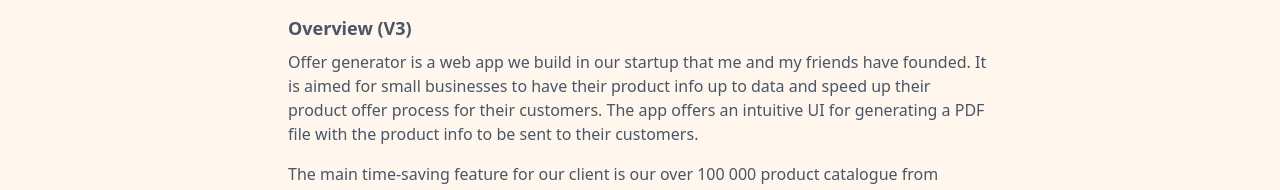
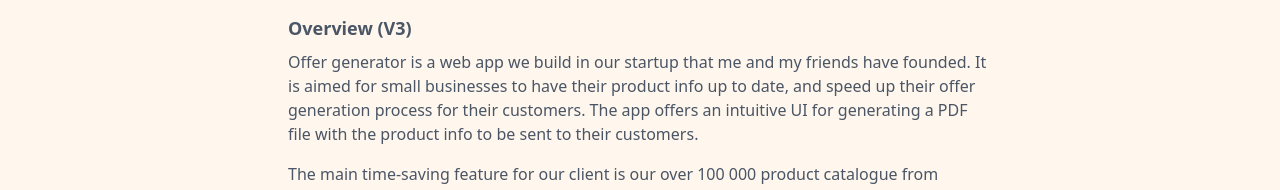
Before and after one commit to janharkonen/JanHarkonenPortfolio, a Next.js app: page /featured_projects/offer_generator in a window 1280 px wide. Shown: the part 682-872 px from the top of the page. Built offline with nearby package versions, Linux system fonts and the light colour scheme.

Commit message:
fix a bunch of text

```diff
--- a/src/app/(root)/featured_projects/offer_generator/page.tsx
+++ b/src/app/(root)/featured_projects/offer_generator/page.tsx
@@ -18,8 +18,8 @@ export default function Home() {
         <p className="text-base mb-4">
           Offer generator is a web app we build in our startup that
           me and my friends have founded. It is aimed for small businesses to
-          have their product info up to data and speed up their product offer
-          process for their customers. The app offers an intuitive UI for
+          have their product info up to date, and speed up their offer
+          generation process for their customers. The app offers an intuitive UI for
           generating a PDF file with the product info to be sent to
           their customers.
         </p>
--- a/src/app/(root)/featured_projects/progress_tracker/page.tsx
+++ b/src/app/(root)/featured_projects/progress_tracker/page.tsx
@@ -16,7 +16,7 @@ export default function Home() {
       <div className="mt-4">
         <h3 className="text-lg font-semibold mb-2">Overview</h3>
         <p className="text-base">
-          The Progress Tracker is a continuation of my 2021 mobile app.
+          Progress Tracker is a continuation of my 2021 mobile app.
           As a dedicated musician, I created it to help me track my progress in
           learning 40 songs by heart for our music ensemble. The app allows me
           to easily monitor my progress by color-coding each item in a scrollable
--- a/src/app/(root)/featured_projects/progress_tracker_old/page.tsx
+++ b/src/app/(root)/featured_projects/progress_tracker_old/page.tsx
@@ -16,7 +16,7 @@ export default function Home() {
       <div className="mt-4">
         <h3 className="text-lg font-semibold mb-2">Overview</h3>
         <p className="text-base">
-          The Progress Tracker is an Android mobile app designed for personal use.
+          Progress Tracker is an Android mobile app designed for personal use.
           As a dedicated musician, I created it to help me track my progress in
           learning 40 songs by heart for our music ensemble. The app allows me
           to easily monitor my progress by color-coding each item in a scrollable list.
--- a/src/app/(root)/work_experience/pionblanc/page.tsx
+++ b/src/app/(root)/work_experience/pionblanc/page.tsx
@@ -15,7 +15,7 @@ export default function Home() {
         <h3 className="text-lg mb-2">{company.name} | {experience.period}</h3>
         <h3 className="text-lg font-semibold mb-2">Description</h3>
         <p className="text-base">
-          Product data synchronization and automatic offer generating solution
+          Product data synchronization and automatic offer generation solution
           as a web app. For more details see
           {<a href="/featured_projects/offer_generator"
               target="_blank"
--- a/src/lib/experiences.ts
+++ b/src/lib/experiences.ts
@@ -17,7 +17,7 @@ export const workExperiences: Experience[] = [
     company: "pionblanc",
     period: "2024 - present",
     description:
-      "Product data synchronization and automatic offer generating solution as a web app",
+      "Product data synchronization and automatic offer generation solution as a web app",
     tools: ["react","python","postgresql","docker","hetzner"],
     pdfUrl: "",
     pdfCaption: "",
--- a/src/lib/featuredProjects.ts
+++ b/src/lib/featuredProjects.ts
@@ -20,7 +20,7 @@ export const featuredProjects: FeaturedProject[] = [
   },
   {
     title: "Progress tracker",
-    description: "Mobile application to track the progress level listed items for each user",
+    description: "Web application to track the progress level listed items for each user",
     imageUrl: "https://picapi.janharkonen.fi/api/pics/99c5a0b0dc4d4e9a9ce85413039a6916.png?BGc=gray&BG=120",
     period: "2025",
     tools: ["svelte", "nodejs", "redis", "docker", "aws"],
@@ -29,7 +29,7 @@ export const featuredProjects: FeaturedProject[] = [
   },
   {
     title: "Offer generator",
-    description: "Product data synchronization and automatic offer generating solution as a web app",
+    description: "Product data synchronization and automatic offer generation solution as a web app",
     imageUrl: 'https://picapi.janharkonen.fi/api/pics/3f7e838a1aad493ab7f7176bbb203620.png?BGc=gray&BG=120',
     period: "2024-2025",
     tools: ["react","python","postgresql","docker","hetzner",],
```
